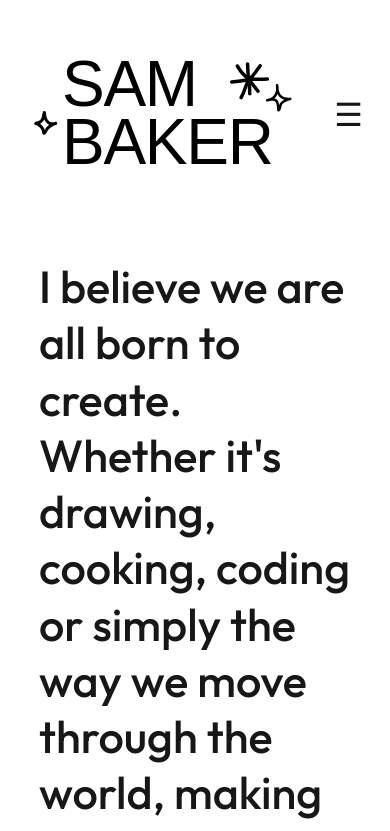
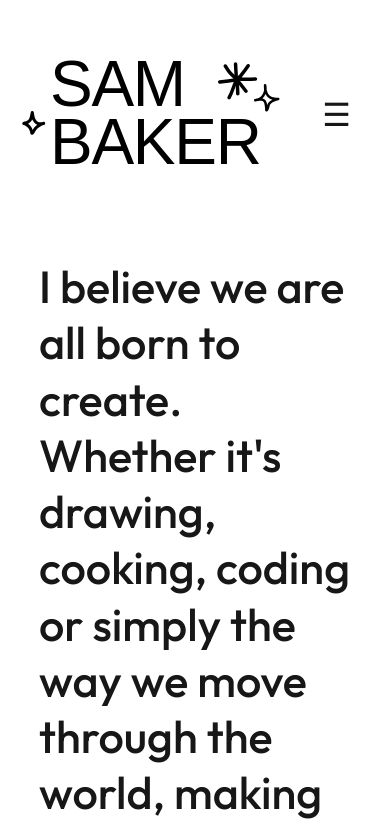
Before and after one commit to hellosamm/personal-site, a Next.js app: page / in a window 390 px wide. Shown: the top 831 px of the page. Built offline with nearby package versions, Linux system fonts and the light colour scheme; a web font is replaced by a local one.

Commit message:
updated header l margin

```diff
--- a/src/app/styles/Header.module.css
+++ b/src/app/styles/Header.module.css
@@ -33,6 +33,6 @@
     align-items: center;
     justify-content: space-between;
     width: 90%;
-    margin: 1rem auto 3rem 0.75rem;
+    margin: 1rem auto 3rem 0rem;
   }
 }
```
